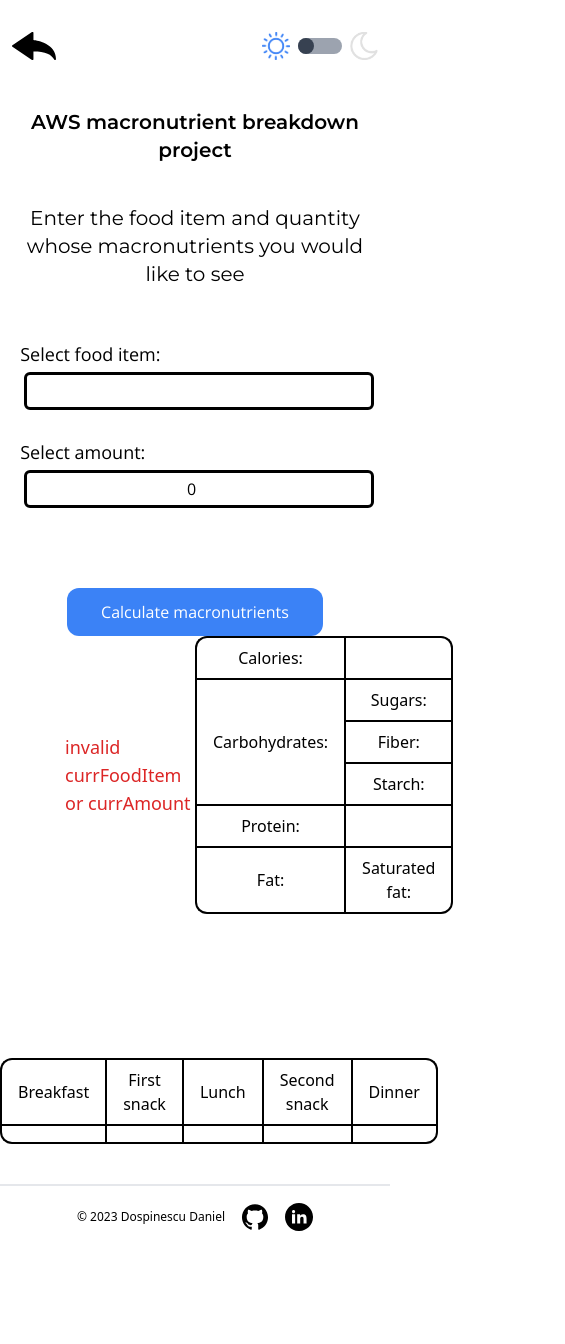
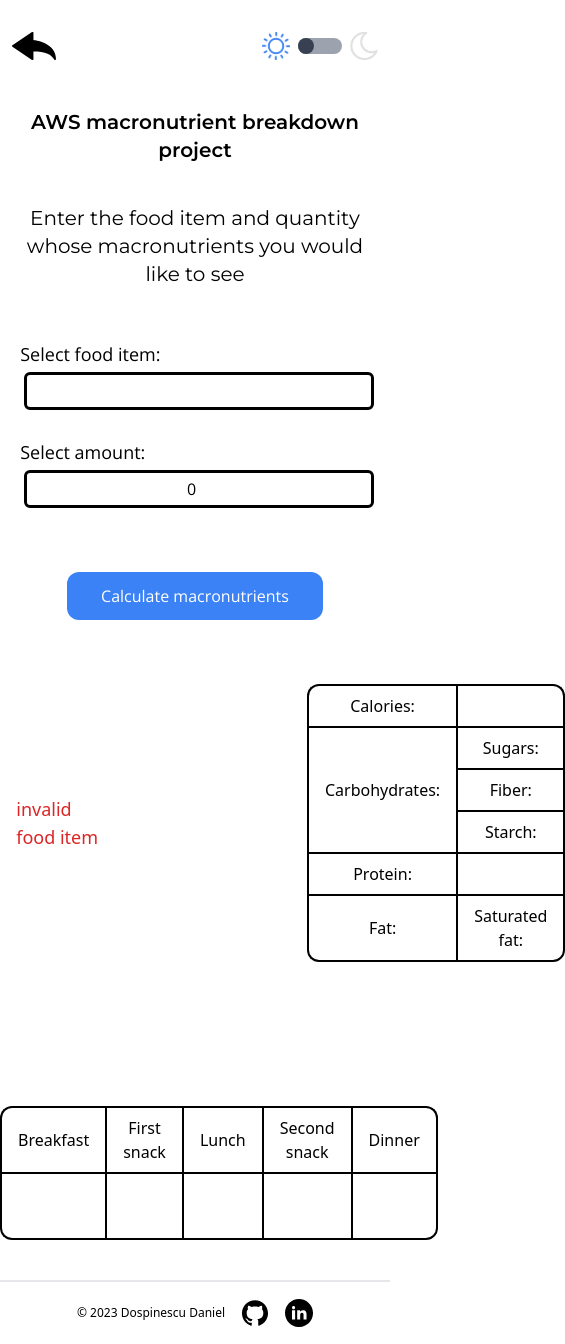
Before and after one commit to dospix/Portfolio-Website-V2, a React (Vite) app in the folder frontend/: page /asw-macronutrient-project in a window 390 px wide. Shown: the whole page, 565 px wide, since content can reach past the window. Before the commit the page ends 1248 px from the top, so only its background shows below. Built offline with nearby package versions, Linux system fonts and the light colour scheme.

Commit message:
Fix bugs for AWSMacronutrientProject

```diff
--- a/frontend/src/pages/AWSMacronutrientProject.jsx
+++ b/frontend/src/pages/AWSMacronutrientProject.jsx
@@ -18,6 +18,7 @@ export default function MySQLProject(){
     const [currFoodItem, setCurrFoodItem] = useState("")
     const [currAmount, setCurrAmount] = useState(0)
     const [currFoodData, setCurrFoodData] = useState(null)
+    const [fetchingFoodData, setFetchingFoodData] = useState(false)
     // This is a representation of all food items tracked for the final macronutrient calculation, each array inside represents a row in the table.
     // Each row will have 5 items, representing the food item served for: breakfast, first snack, lunch, second snack, dinner.
     // For meals that don't have a food item in a row, the value corresponding to the meal will be null, otherwise it will be an object. Example object:
@@ -36,7 +37,6 @@ export default function MySQLProject(){
     // }
     const [ingredientTableRows, setIngredientTableRows] = useState([["add_button", "add_button", "add_button", "add_button", "add_button"]])
 
-
     // Used for initiating a fetch only if currFoodItem and currAmount did not change in a 2 second timeframe
     const foodItemInfoFetchCounter = useRef(0);
     function calculateMacronutrients(event){
@@ -44,8 +44,9 @@ export default function MySQLProject(){
         setCurrFoodData(null)
         foodItemInfoFetchCounter.current += 1
         let currFoodItemInfoFetchCounter = foodItemInfoFetchCounter.current
-        if(!isValidEntry(currFoodItem, currAmount))
+        if(!(isValidFoodItem(currFoodItem) && isValidAmount(currAmount)))
             return
+        setFetchingFoodData(true)
         setTimeout(() => {
             if(currFoodItemInfoFetchCounter == foodItemInfoFetchCounter.current)
                 fetch("/asw-macronutrient-project/get-food-item-info", {
@@ -66,20 +67,19 @@ export default function MySQLProject(){
                     }
                 })
                 .catch(error => console.error('Error:', error))
+                .finally(() => {
+                    if(currFoodItemInfoFetchCounter == foodItemInfoFetchCounter.current)
+                        setFetchingFoodData(false)
+                })
         }, 1000)
     }
 
-    function isValidEntry(foodItem, amount){
-        let isValidFoodItem = false
-        if(foodItems.has(foodItem + "|g") || foodItems.has(foodItem + "|ml"))
-            isValidFoodItem = true
-
-        let isValidAmount = false
-        const lessThanThreeDecimalsRegex = /^\d+(\.\d{1,2})?$/;
-        if(amount > 0 && lessThanThreeDecimalsRegex.test(amount))
-            isValidAmount = true
-
-        return isValidFoodItem && isValidAmount
+    function isValidFoodItem(foodItem){
+        return foodItems.has(foodItem + "|g") || foodItems.has(foodItem + "|ml")
+    }
+    function isValidAmount(amount){
+        const lessThanThreeDecimalsRegex = /^\d+(\.\d{1,2})?$/
+        return amount > 0 && lessThanThreeDecimalsRegex.test(amount)
     }
 
     function handleFormChange(event) {
@@ -165,22 +165,22 @@ export default function MySQLProject(){
                 <label className="mt-6 p-1 md:p-2 md:text-3xl text-lg" htmlFor="currAmount">Select amount{foodItems.has(currFoodItem + "|g") ? " in grams" : foodItems.has(currFoodItem + "|ml") ? " in milliliters" : ""}:</label>
                 <input
                     type="number"
-                    className="ml-2 mb-10 p-1 md:p-2 border-[3px] border-black focus:outline-none focus:border-blue-500 rounded-md text-center md:text-3xl text-md text-black"
+                    className="ml-2 p-1 md:p-2 border-[3px] border-black focus:outline-none focus:border-blue-500 rounded-md text-center md:text-3xl text-md text-black"
                     id="currAmount"
                     name="currAmount"
                     value={currAmount}
                     onChange={handleFormChange}
                 />
 
-                <button className="w-64 h-12 mt-10 self-center rounded-xl bg-blue-500 text-base md:text-lg lg:text-xl text-white">Calculate macronutrients</button>
+                <button className="w-64 h-12 mt-16 self-center rounded-xl bg-blue-500 text-base md:text-lg lg:text-xl text-white">Calculate macronutrients</button>
             </form>
 
-            <div className="flex mx-auto w-2/3">
+            <div className="flex mx-auto mt-16 w-11/12">
                 <div className="flex items-center w-1/2">
-                    <h1 className={`mx-auto md:text-3xl text-lg ${isValidEntry(currFoodItem, currAmount) ? "" : "text-red-600"}`}>{isValidEntry(currFoodItem, currAmount) ? currFoodData == null ? "" : currFoodData["food_name"] + " - " + currFoodData["measure"] : "invalid currFoodItem or currAmount"}</h1>
+                    <h1 className={`ml-auto mr-20 md:text-3xl text-lg ${currFoodData != null ? "" : "text-red-600"}`}>{currFoodData != null ? currFoodData["food_name"] + " - " + currFoodData["measure"] : fetchingFoodData ? "" : !isValidFoodItem(currFoodItem) ? "invalid food item" : !isValidAmount(currAmount) ? "invalid amount" : "Press the button above to calculate macronutrients"}</h1>
                 </div>
                 <div className="w-1/2">
-                <table className="mx-auto border-separate border-spacing-0">
+                    <table className="mr-auto ml-28 border-separate border-spacing-0">
                         <tr>
                             <td className="py-2 px-4 text-center border-black border-t-2 border-l-2 rounded-tl-xl">Calories: {currFoodData == null ? "" : currFoodData["calories"] + " kcal"}</td>
                             <td className="py-2 px-4 text-center border-black border-t-2 border-x-2 rounded-tr-xl"></td>
@@ -229,7 +229,7 @@ export default function MySQLProject(){
                             borderStyle += isBottomRightCorner ? " rounded-br-xl" : ""
                             if (tableItem == "add_button") {
                                 return (
-                                    <td key={cellIndex} className={`py-2 px-4 ${borderStyle}`}>
+                                    <td key={cellIndex} className={`${currFoodData == null ? "py-8 px-8" : "py-2 px-4"} ${borderStyle}`}>
                                         <img
                                             className={`${currFoodData == null ? "hidden" : ""} m-auto w-8 hover:cursor-pointer`}
                                             src={plus}
```
Lines whose indentation alone changed are shown as unchanged.
